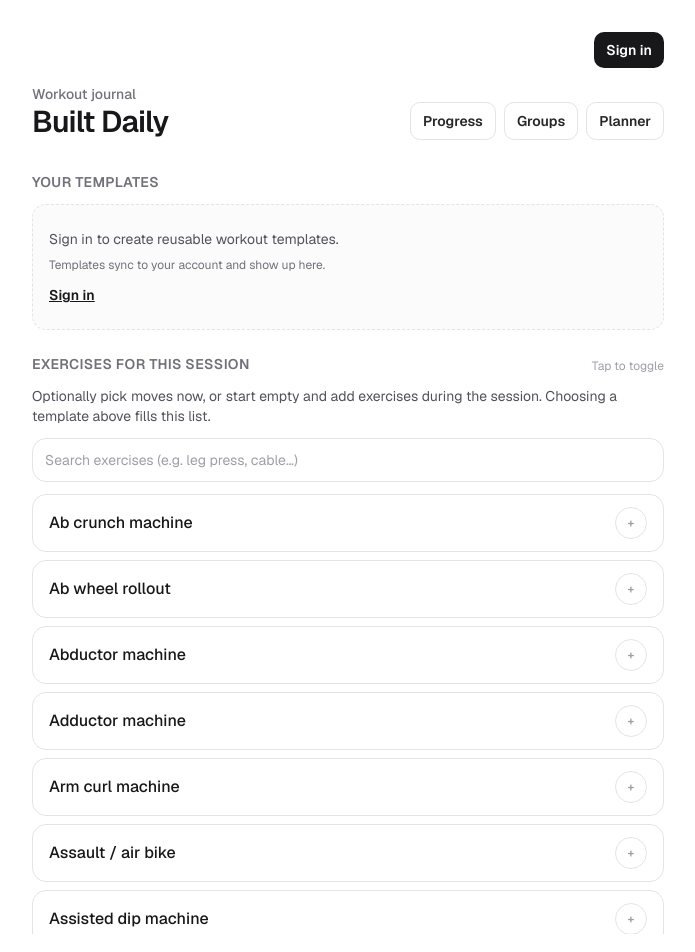
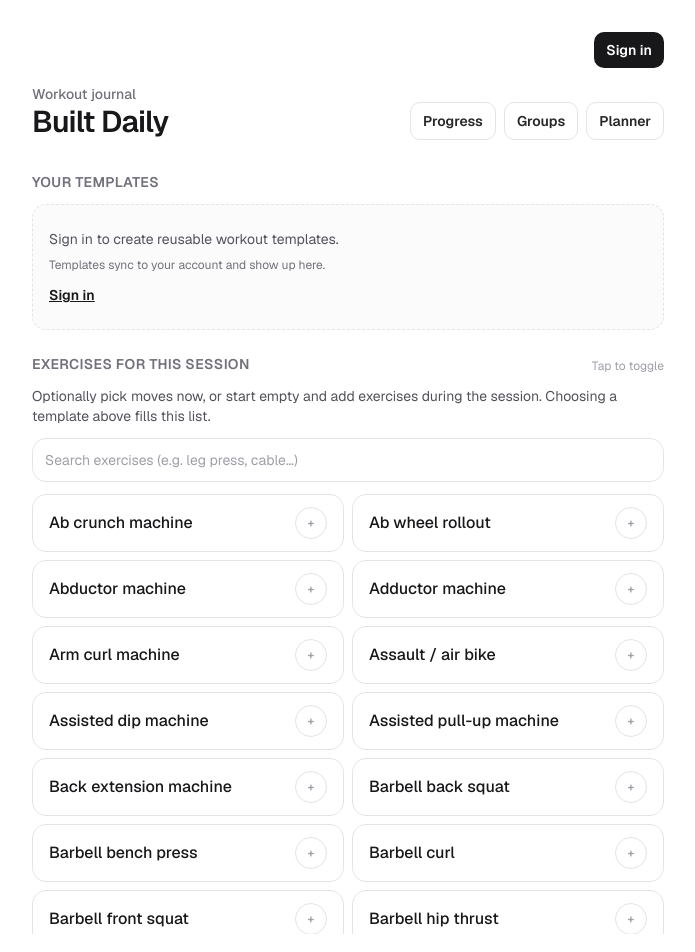
Before and after one commit to ShaneRich5/built-daily, a Next.js app: page / in a window 1280 px wide. Shown: the top 952 px of the page, without its empty margins (292-987 px from the left). Built offline with nearby package versions, Linux system fonts and the light colour scheme; no server answers.

Commit message:
feat: split the workout search results into two pages on the home page

```diff
--- a/components/workout-pick-and-start.tsx
+++ b/components/workout-pick-and-start.tsx
@@ -254,9 +254,9 @@ export function WorkoutPickAndStart() {
           className="h-11 w-full rounded-xl border border-zinc-200 bg-white px-3 text-sm text-zinc-900 outline-none placeholder:text-zinc-400 focus:border-zinc-400 dark:border-zinc-800 dark:bg-zinc-950 dark:text-zinc-100 dark:focus:border-zinc-600"
           aria-label="Search exercises"
         />
-        <ul className="max-h-[min(28rem,55vh)] space-y-2 overflow-y-auto">
+        <ul className="grid max-h-[min(28rem,55vh)] grid-cols-1 gap-2 overflow-y-auto md:grid-cols-2">
           {filteredExercises.length === 0 ? (
-            <li className="rounded-xl border border-dashed border-zinc-200 px-4 py-6 text-center text-sm text-zinc-500 dark:border-zinc-800">
+            <li className="col-span-full rounded-xl border border-dashed border-zinc-200 px-4 py-6 text-center text-sm text-zinc-500 dark:border-zinc-800">
               No exercises match “{exerciseQuery.trim()}”.
             </li>
           ) : (
@@ -268,13 +268,13 @@ export function WorkoutPickAndStart() {
                   type="button"
                   aria-pressed={on}
                   onClick={() => toggleExercise(ex.id)}
-                  className={`flex w-full items-center justify-between gap-3 rounded-xl border px-4 py-3 text-left transition ${
+                  className={`flex h-full min-h-[3rem] w-full items-center justify-between gap-3 rounded-xl border px-4 py-3 text-left transition ${
                     on
                       ? "border-emerald-600 bg-emerald-50 dark:border-emerald-500 dark:bg-emerald-950/40"
                       : "border-zinc-200 bg-white hover:border-zinc-300 dark:border-zinc-800 dark:bg-zinc-950 dark:hover:border-zinc-700"
                   }`}
                 >
-                  <span className="font-medium text-zinc-900 dark:text-zinc-50">
+                  <span className="min-w-0 truncate font-medium text-zinc-900 dark:text-zinc-50">
                     {ex.name}
                   </span>
                   <span
```
